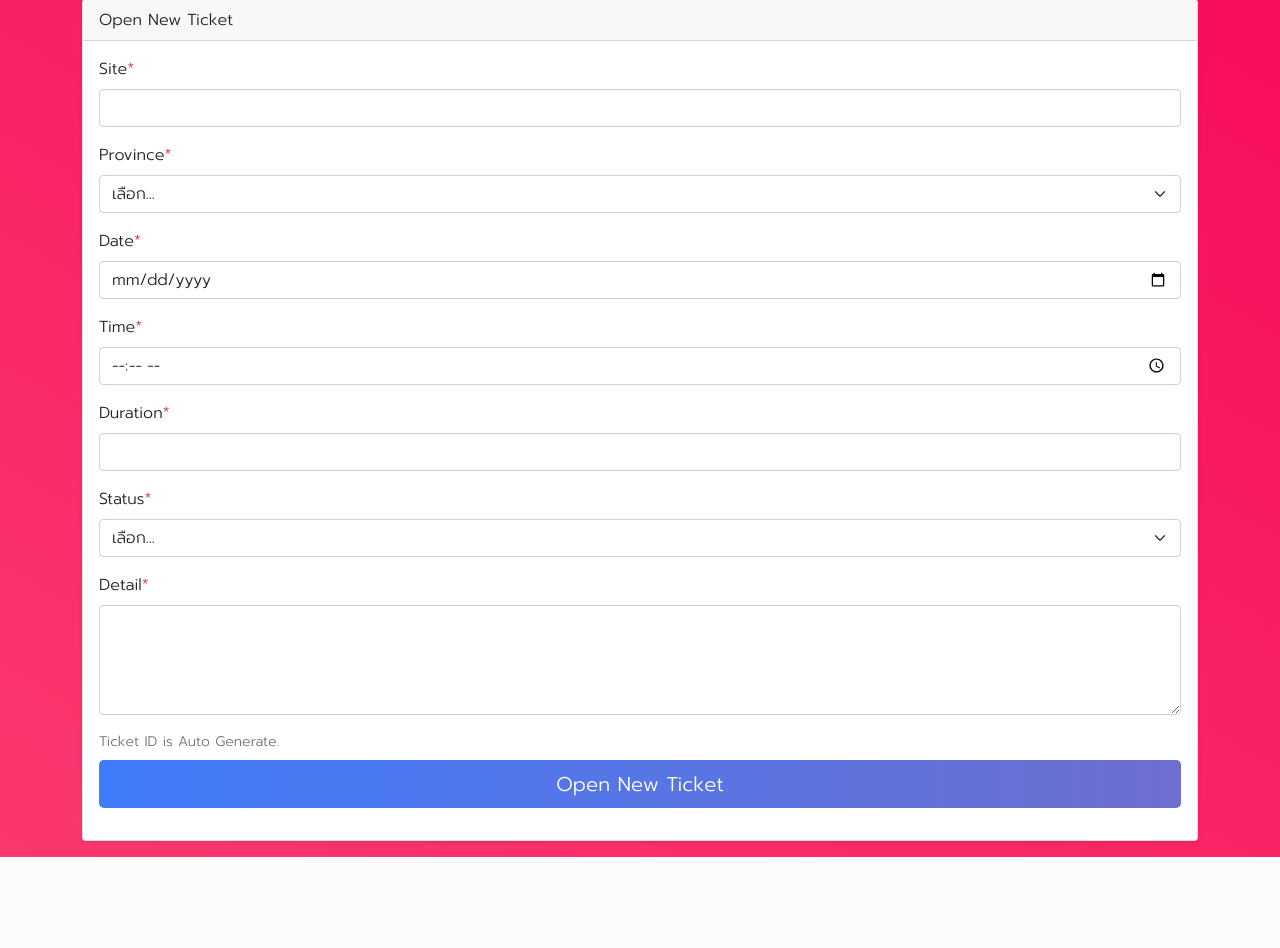
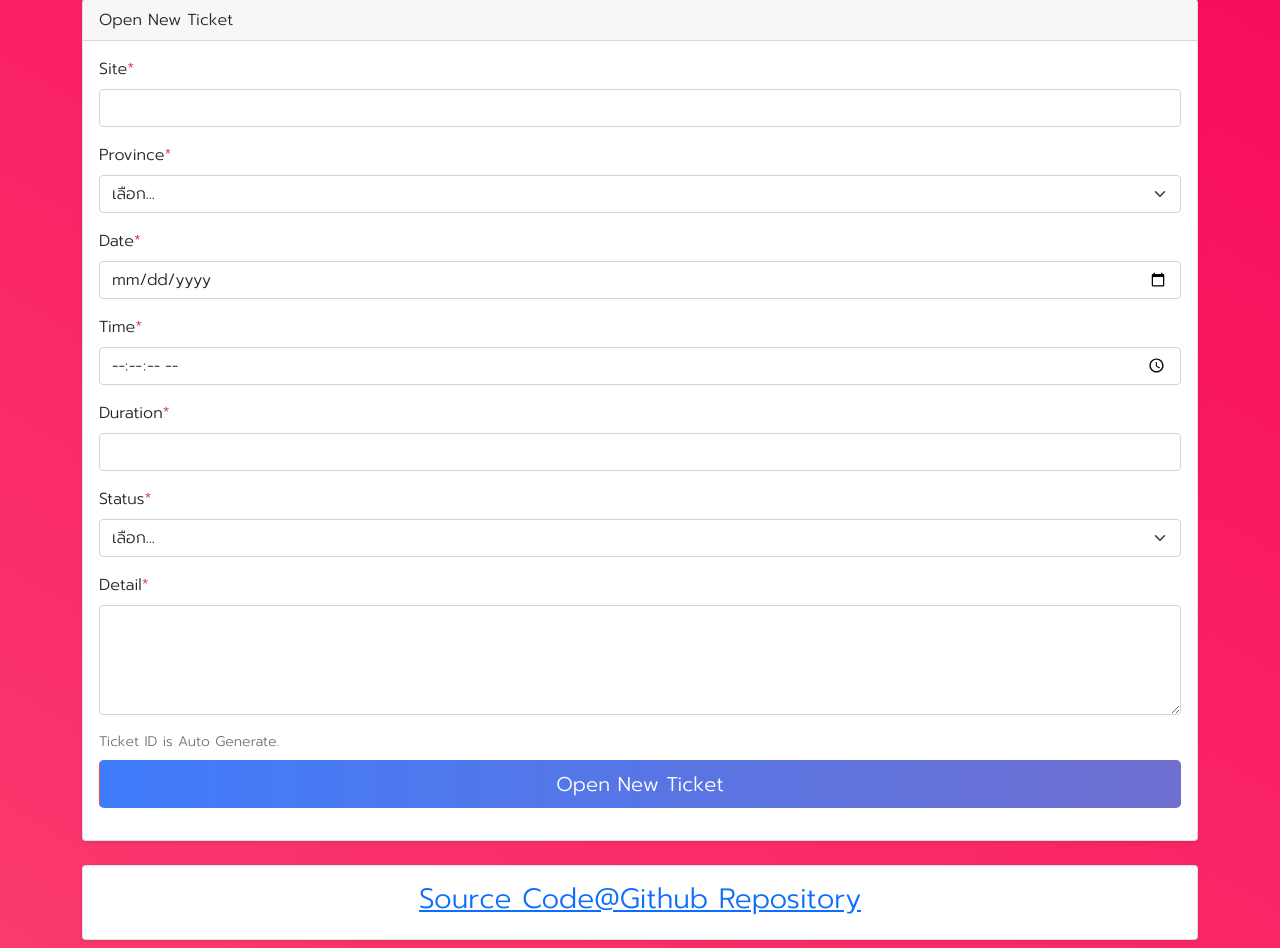
Before and after one commit to armsiwadol69/tureGeoMapData, a PHP site: page /dashboard.php in a window 1280 px wide. Shown: the part 725-1673 px from the top of the page. Before the commit the page ends 1582 px from the top, so only its background shows below. Run offline with PHP 8.4, Linux system fonts and the light colour scheme; data that the repository does not hold is empty; some libraries are stand-ins or nearby versions.

Commit message:
[UPDATE] add sec. to time input, github's href

```diff
--- a/dashboard.php
+++ b/dashboard.php
@@ -233,7 +233,7 @@ include 'MapController.php'; //SQL arrayToDataTable
   </div>
     </div>
 
-    <div class="col-lg-12 mb-3">
+    <div class="col-lg-12 mb-2">
       <div class="card shadow-sm w-100">
       <div class="card-header">Open New Ticket</div>
     <div class="card-body">
@@ -261,7 +261,7 @@ include 'MapController.php'; //SQL arrayToDataTable
       </div>
       <div class="mb-3">
       <label for="tag" class="form-label">Time<span class="text-danger">*</span></label>
-      <input type="time" class="form-control" id="time" name="time" aria-describedby="tagHelp" autocomplete="new-tag" required>
+      <input type="time" class="form-control" id="time" name="time" step="1" aria-describedby="tagHelp" autocomplete="new-tag" required>
       </div>
       <div class="mb-3">
       <label for="duration" class="form-label">Duration<span class="text-danger">*</span></label>
@@ -287,6 +287,14 @@ include 'MapController.php'; //SQL arrayToDataTable
     </div>
     </div>
 
+
+    <div class="col-lg-12 mb-2">
+      <div class="card shadow-sm w-100">
+    <div class="card-body text-center">
+    <a href="https://github.com/armsiwadol69/tureGeoMapData" target="_blank"><h3>Source Code@Github Repository</h3></a>
+    </div>
+  </div>
+    </div>
 
 
 
```
